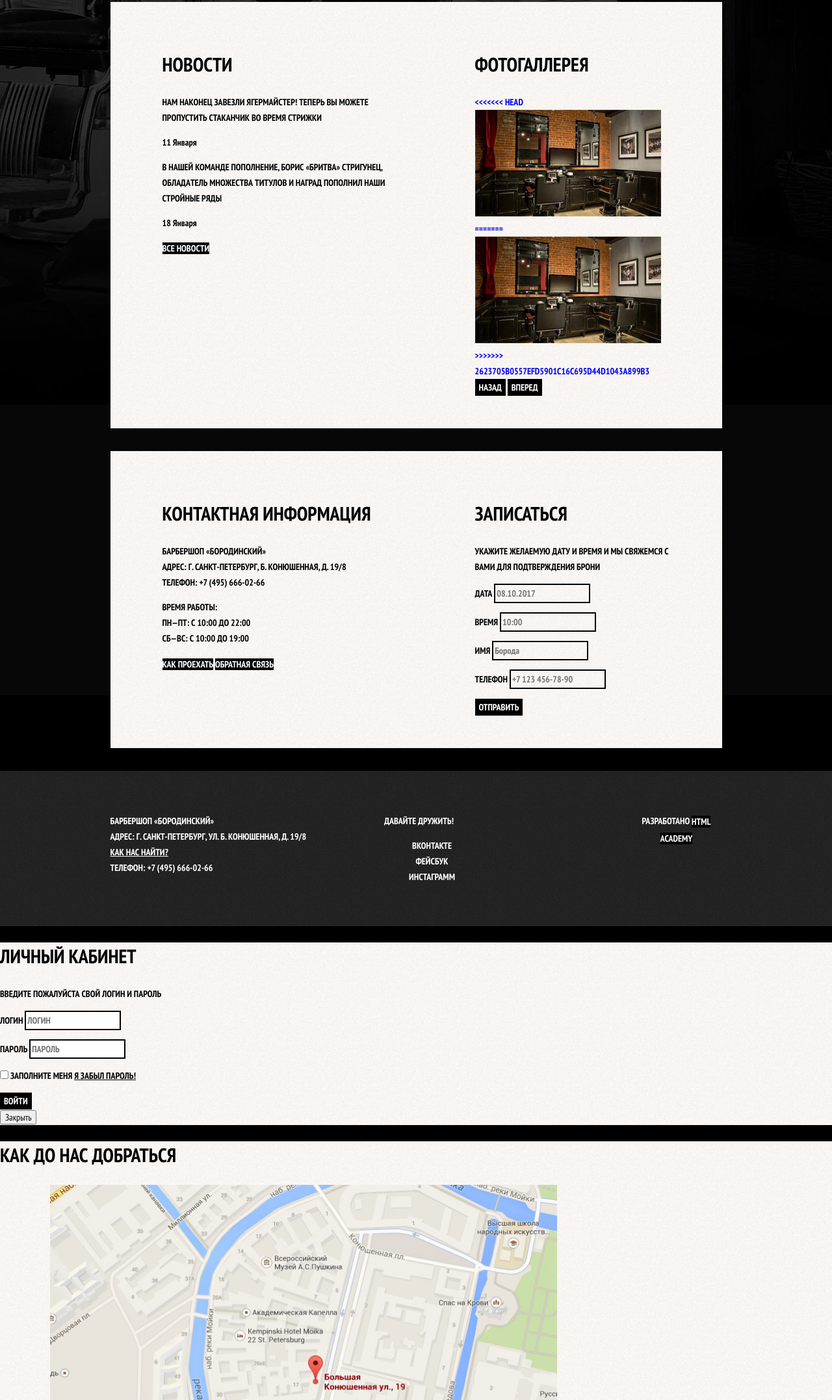
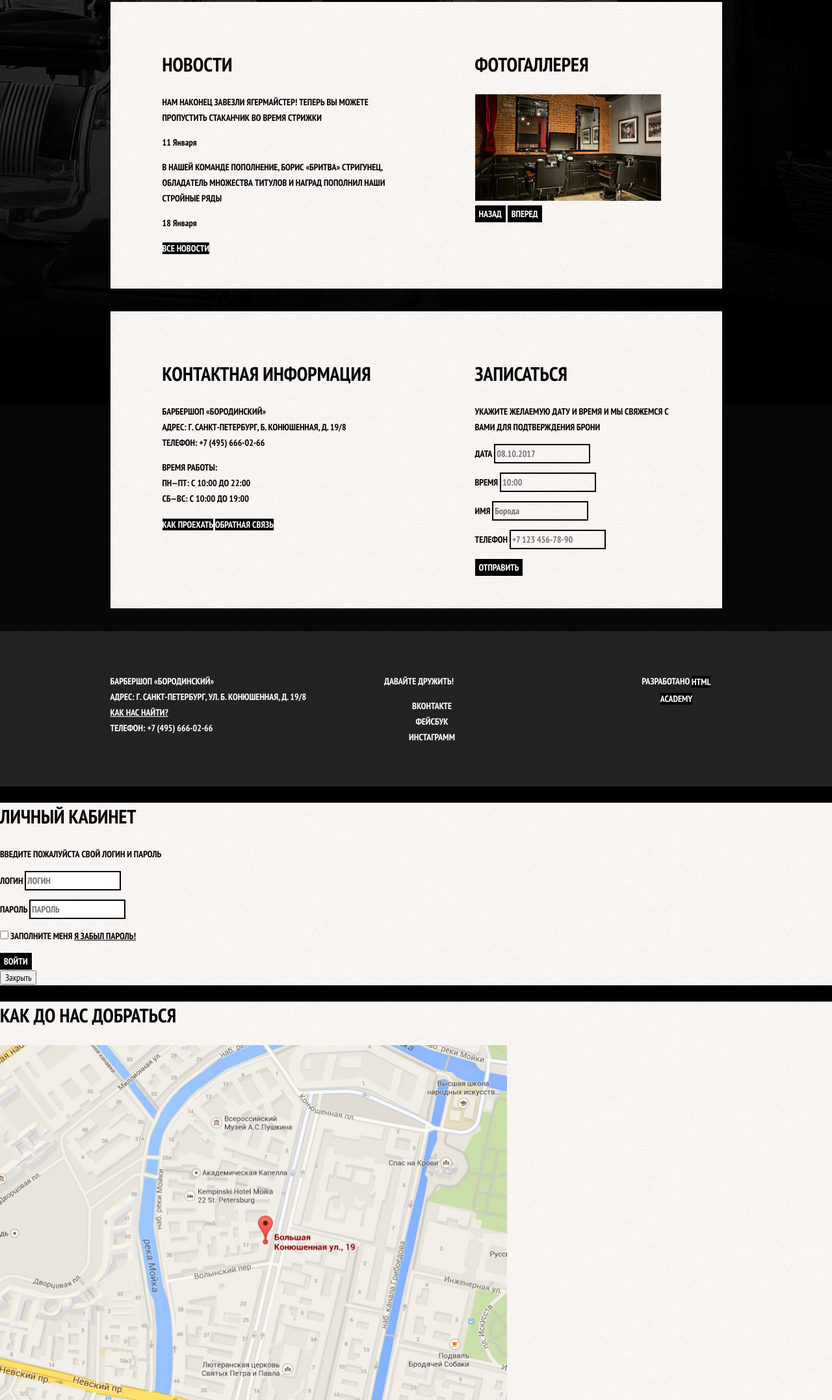
Before and after one commit to a-shashko/academy-barbershop, a plain HTML site: page index.html in a window 1280 px wide. Shown: the part 646-2800 px from the top of the page at 65% size. Drawn offline with Linux system fonts and the light colour scheme; files whose address does not match are found by name.

Commit message:
Update index.html

```diff
--- a/index.html
+++ b/index.html
@@ -71,11 +71,7 @@
 					<h2>Фотогаллерея</h2>
 					<figure class="gallery-content">
 						<a href="#">
-<<<<<<< HEAD
-							<img src="C:/Users/User/YandexDisk/Видео курсы/HTML/barbershop/img/studio.jpg" width="286" height="164" alt="Интерьер">
-=======
 							<img src="img/studio.jpg" width="286" height="164" alt="Интерьер">
->>>>>>> 2623705b0557efd5901c16c695d44d1043a899b3
 						</a>
 					</figure>
 					<button class="button gallery-button gallery-button-prev">Назад</button>
@@ -174,17 +170,9 @@
 		<section class="modal modal-map">
 			<h2 class="visually-hidden">Как до нас добраться</h2>
 			<p>
-<<<<<<< HEAD
-				<img src="C:/Users/User/YandexDisk/Видео курсы/HTML/barbershop/img/map.jpg" width="780" height="560" alt="Офис компании по адресу">
-=======
 				<img src="img/map.jpg" width="780" height="560" alt="Офис компании по адресу">
->>>>>>> 2623705b0557efd5901c16c695d44d1043a899b3
 			</p>
 			<button class="modal-close" type="button">Закрыть</button>
 		</section>
 	</body>
-<<<<<<< HEAD
 </html>
-=======
-</html>
->>>>>>> 2623705b0557efd5901c16c695d44d1043a899b3
```
